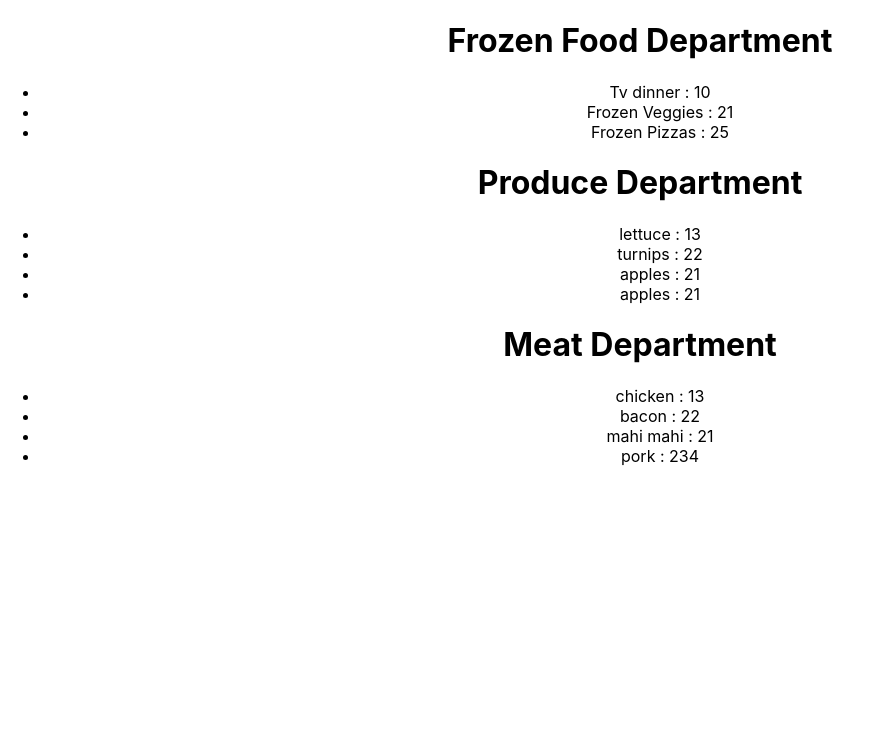
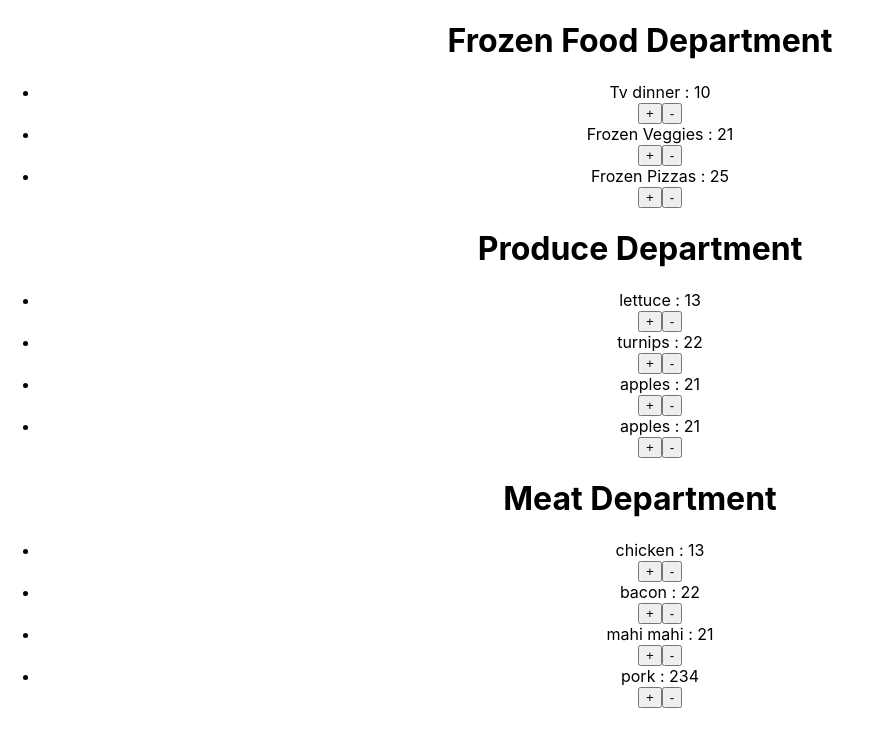
Before and after one commit to ivanfslee/react-redux-demo, a React (Create React App) app: page / in a window 1280 px wide. Shown: the top 746 px of the page, without its empty margins (0-872 px from the left). Built offline with nearby package versions, Linux system fonts and the light colour scheme.

Commit message:
Added action creators for each component

```diff
--- /dev/null
+++ b/src/actions/frozenInvUpdate.js
@@ -0,0 +1,13 @@
+//this file is an action creator - it is just a function
+//action creators return actions
+//an action is an object that has at minimum - a property of type
+//this action creator is going to be handed ot the dispatch
+
+//no redux here - it is just a straight-up function
+//a function that returns an obj
+
+export default () => {
+    return {
+        type: 'updateFrozen'
+    }
+}
--- /dev/null
+++ b/src/actions/meatInvUpdate.js
@@ -0,0 +1,5 @@
+export default () => {
+    return {
+        type: 'updateMeat'
+    }
+}
--- /dev/null
+++ b/src/actions/produceInvUpdate.js
@@ -0,0 +1,6 @@
+export default () => {
+    console.log('update produce');
+    return {
+        type: 'updateProduce'
+    }
+}
--- a/src/components/FrozenDept.js
+++ b/src/components/FrozenDept.js
@@ -5,15 +5,29 @@ import React, { Component } from 'react';
 // Provider connects app to redux at the app level
 // Connect connects app at the component level
 import { connect } from 'react-redux';
+import updateFrozen from '../actions/frozenInvUpdate';
 
 class FrozenDept extends Component {
 
+    increment = (operation, index) => {
+        // console.log(operation, index);
+        if (operation === '+') {
+            console.log(updateFrozen());
+        } else if (operation === '-') {
+
+        }
+    }
 
     render() {
-
         //this.props.frozenData is from mapStateToProps which gets frozenData from redux store
         const frozenInventory = this.props.frozenData.map((item, i) => {
-        return <li key={i}>{item.food} : {item.quantity}</li>
+            return (
+                <div key={i}>
+                    <li>{item.food} : {item.quantity}</li>
+                    <input type="button" onClick={() => this.increment('+', i)} value="+" />
+                    <input type="button" onClick={() => this.increment('-', i)} value="-" />
+                </div>
+            )
         })
         return (
             <div>
--- a/src/components/MeatDept.js
+++ b/src/components/MeatDept.js
@@ -5,15 +5,29 @@ import React, { Component } from 'react';
 // Provider connects app to redux at the app level
 // Connect connects app at the component level
 import { connect } from 'react-redux';
+import updateMeat from '../actions/meatInvUpdate';
 
 class MeatDept extends Component {
 
+    increment = (operation, index) => {
+        // console.log(operation, index);
+        if (operation === '+') {
+
+        } else if (operation === '-') {
+
+        }
+    }
 
     render() {
-
         //this.props.frozenData is from mapStateToProps which gets frozenData from redux store
         const meatInventory = this.props.meatData.map((item, i) => {
-        return <li key={i}>{item.food} : {item.quantity}</li>
+            return (
+                <div key={i}>
+                    <li>{item.food} : {item.quantity}</li>
+                    <input type="button" onClick={() => this.increment('+', i)} value="+" />
+                    <input type="button" onClick={() => this.increment('-', i)} value="-" />
+                </div>
+            )
         })
         return (
             <div>
--- a/src/components/ProduceDept.js
+++ b/src/components/ProduceDept.js
@@ -5,15 +5,29 @@ import React, { Component } from 'react';
 // Provider connects app to redux at the app level
 // Connect connects app at the component level
 import { connect } from 'react-redux';
+import updateProduce from '../actions/produceInvUpdate';
 
 class ProduceDept extends Component {
 
+    increment = (operation, index) => {
+        // console.log(operation, index);
+        if (operation === '+') {
+            updateProduce();
+        } else if (operation === '-') {
+
+        }
+    }
 
     render() {
-
         //this.props.frozenData is from mapStateToProps which gets frozenData from redux store
         const produceInventory = this.props.produceData.map((item, i) => {
-        return <li key={i}>{item.food} : {item.quantity}</li>
+            return (
+                <div key={i}>
+                    <li>{item.food} : {item.quantity}</li>
+                    <input type="button" onClick={() => this.increment('+', i)} value="+" />
+                    <input type="button" onClick={() => this.increment('-', i)} value="-" />
+                </div>
+            )
         })
         return (
             <div>
```
